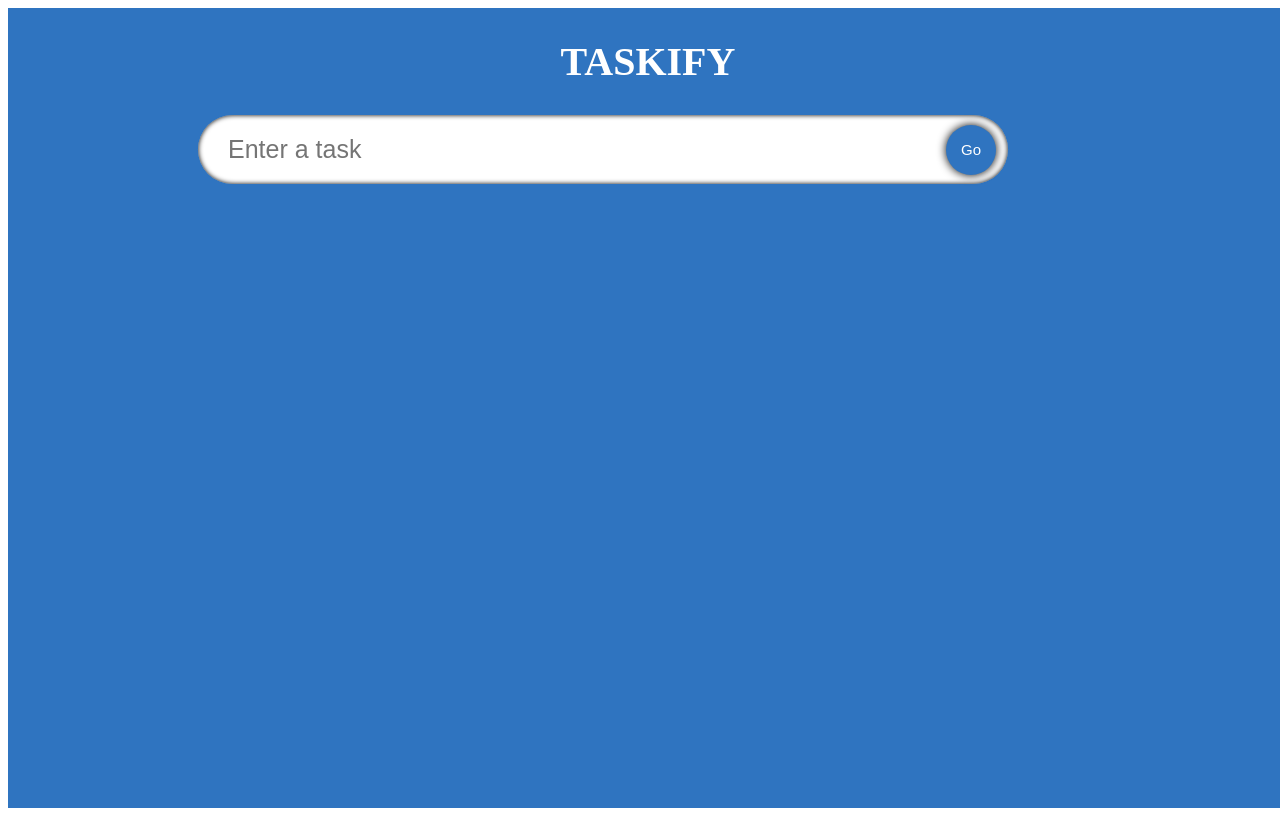
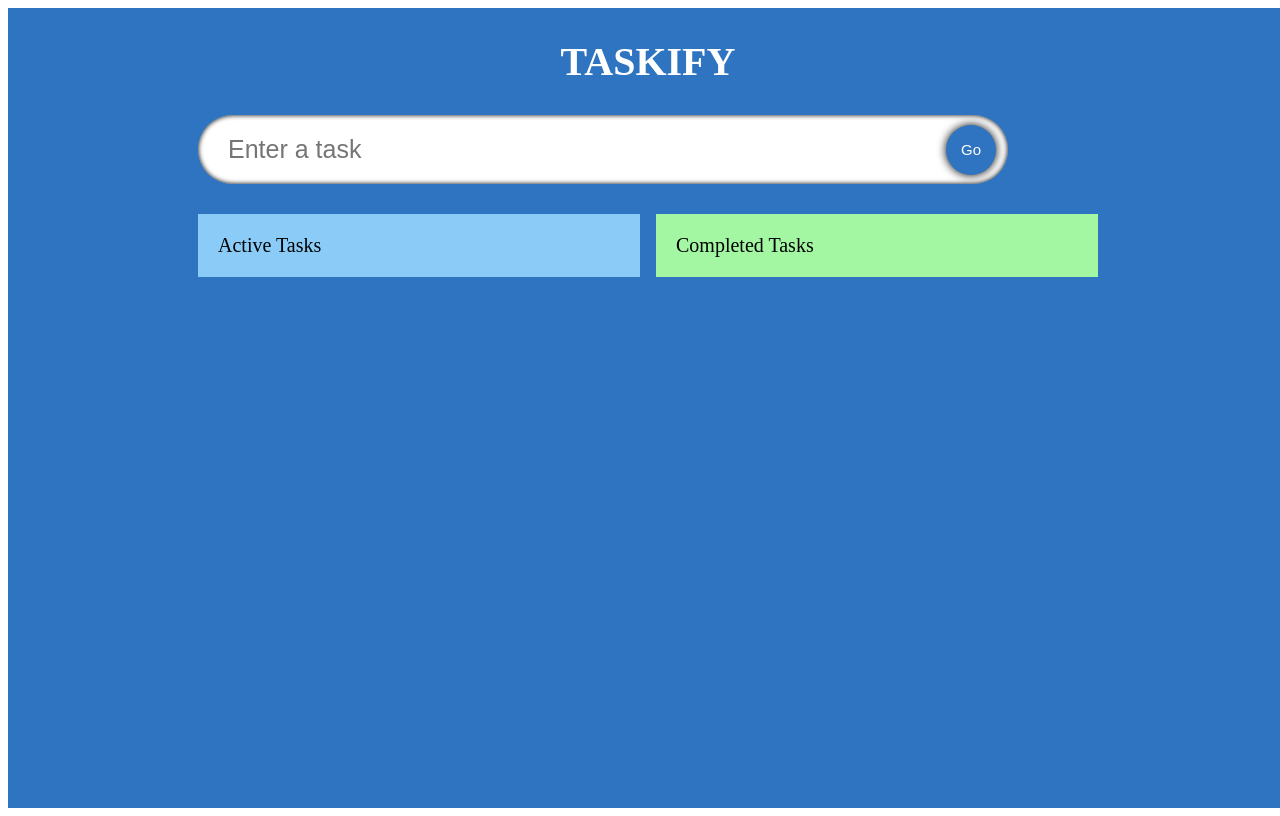
Before and after one commit to seriiserii825/react-todo-drag, a React (Vite) app: page / in a window 1280 px wide. Built offline with nearby package versions, Linux system fonts and the light colour scheme; a web font is replaced by a local one.

Commit message:
feat: finished todos in 2 columns

```diff
--- a/package.json
+++ b/package.json
@@ -12,6 +12,7 @@
   },
   "dependencies": {
     "react": "^19.2.7",
+    "react-beautiful-dnd": "^13.1.1",
     "react-dom": "^19.2.7",
     "react-icons": "^5.6.0"
   },
--- a/src/components/TodoList.tsx
+++ b/src/components/TodoList.tsx
@@ -10,10 +10,19 @@ interface Props {
 
 export const TodoList: React.FC<Props> = ({ todos, dispatch }) => {
   return (
-    <div className="todos">
-      {todos.map((todo) => (
-        <SingleTodo key={todo.id} todo={todo} dispatch={dispatch} />
-      ))}
+    <div className="todos__container">
+      <div className="todos">
+        <span className="todos__heading">Active Tasks</span>
+        {todos.map((todo) => (
+          <SingleTodo key={todo.id} todo={todo} dispatch={dispatch} />
+        ))}
+      </div>
+      <div className="todos todos--completed">
+        <span className="todos__heading">Completed Tasks</span>
+        {todos.map((todo) => (
+          <SingleTodo key={todo.id} todo={todo} dispatch={dispatch} />
+        ))}
+      </div>
     </div>
   );
 };
--- a/src/components/styles.css
+++ b/src/components/styles.css
@@ -40,21 +40,38 @@
   box-shadow: 0 0 5px black;
 }
 
+.todos__container {
+  display: flex;
+  justify-content: space-between;
+  gap: 16px;
+  margin-top: 30px;
+  width: 100%;
+}
 .todos {
-  display: flex;
-  justify-content: space-evenly;
   width: 90%;
-  flex-wrap: wrap;
+  padding: 20px;
+  background: #8accf7;
+}
+.todos--completed {
+  background: #a3f7a3;
+}
+.todos__heading {
+  font-size: 20px;
+  text-align: center;
 }
 .todos__single {
   display: flex;
-  justify-content: space-between;
-  align-items: center;
-  width: 29.5%;
   border-radius: 5px;
   padding: 20px;
   margin-top: 15px;
   background: gold;
+  transition: all 0.4s;
+}
+
+.todos__single:hover {
+  cursor: pointer;
+  transform: scale(1.01);
+  box-shadow: 0 0 10px rgba(0, 0, 0, 0.5);
 }
 .todos__wrap {
   display: flex;
```
